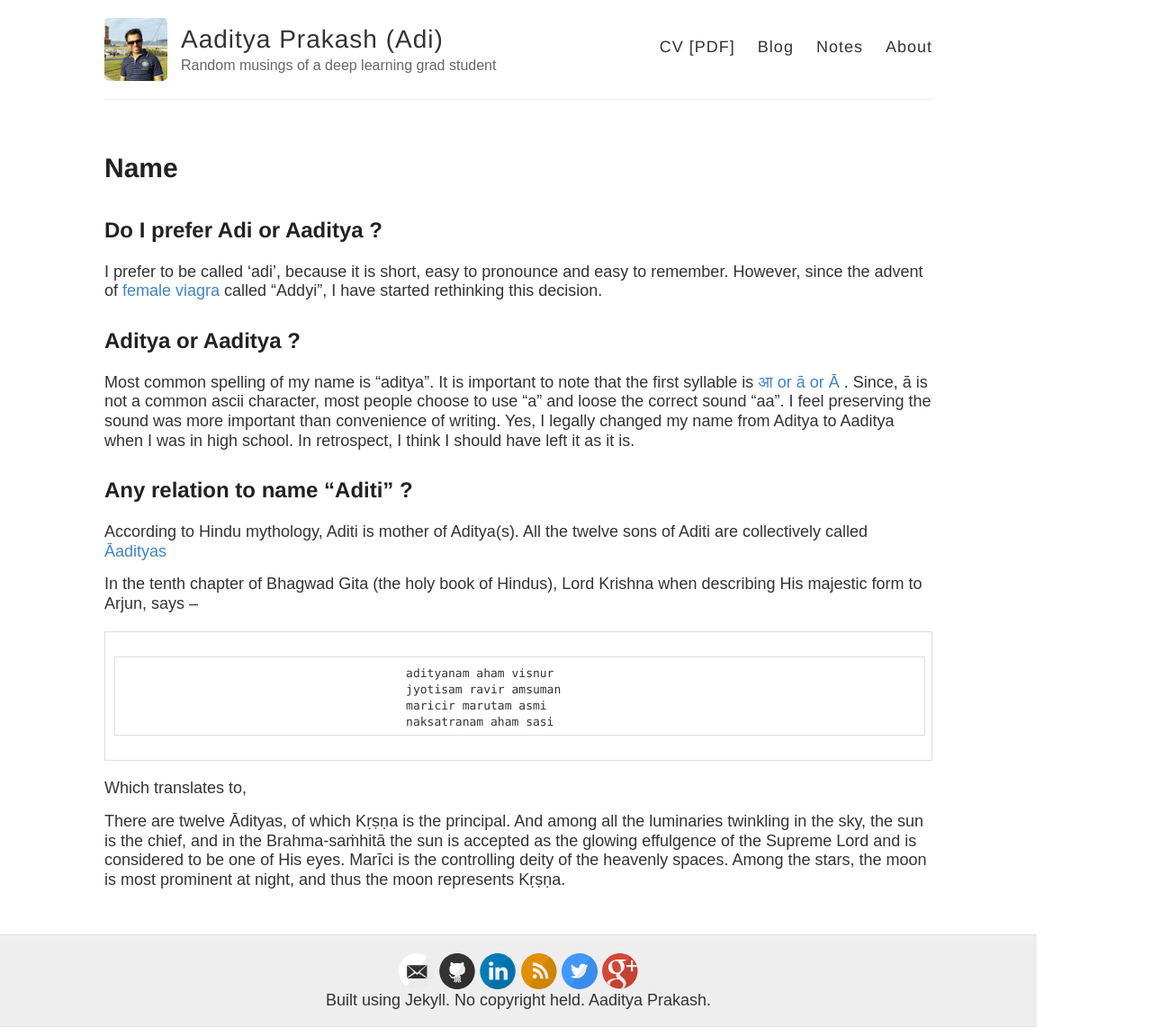
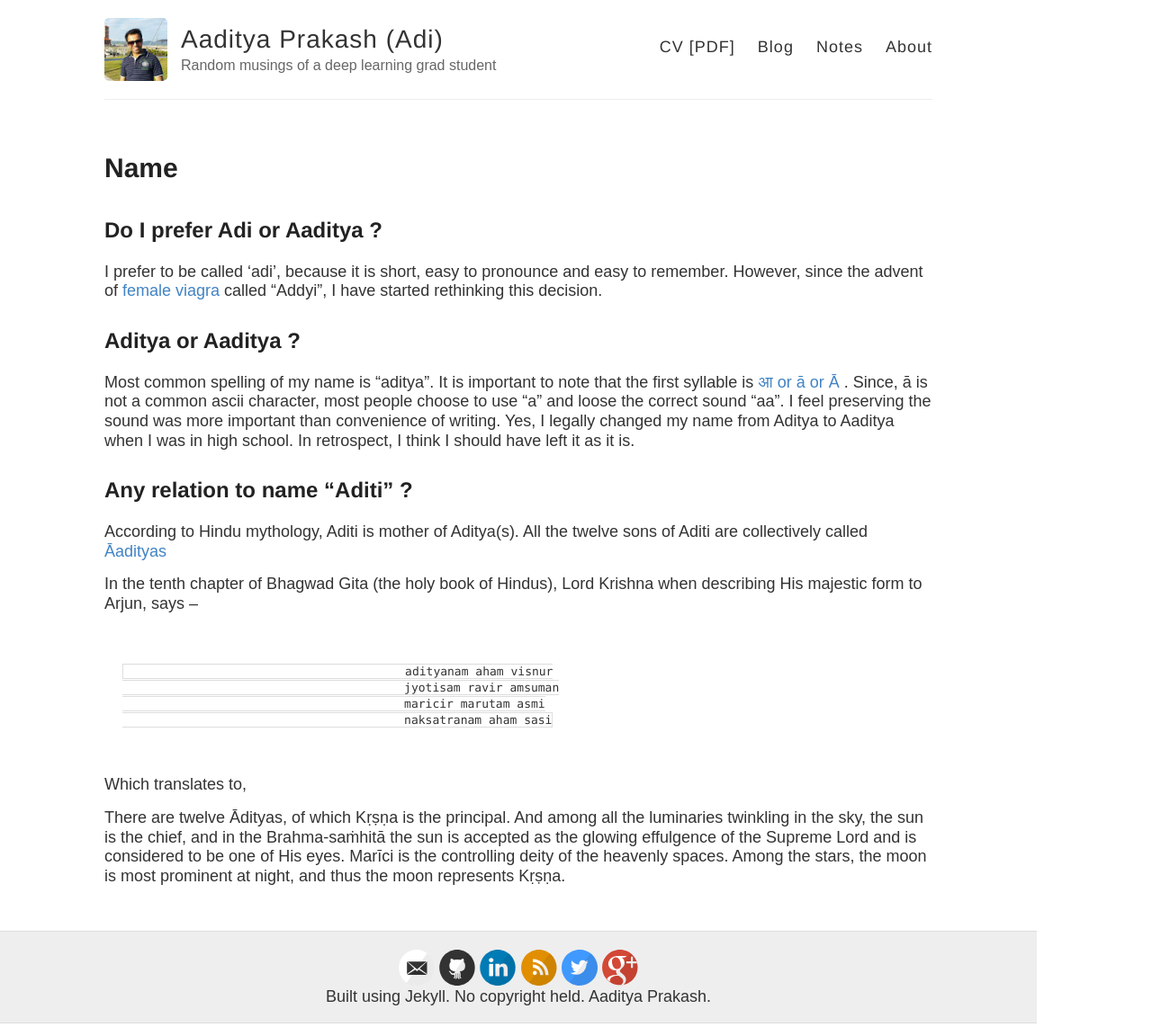
Before and after one commit to iamaaditya/iamaaditya.github.io, a Jekyll site: the page built from notes/name/index.md, in a window 1280 px wide. Shown: the whole page at 90% size. Built offline with Jekyll 4.4.1, drawn with Linux system fonts in a browser that asks for light colours; some web fonts are replaced.

Commit message:
Update _highlights.scss

```diff
--- a/_sass/_highlights.scss
+++ b/_sass/_highlights.scss
@@ -2,7 +2,6 @@
 .highlight {
   background-color: #efefef;
   padding: 7px 7px 7px 10px;
-  border: 1px solid #ddd;
   -moz-box-shadow: 3px 3px rgba(0,0,0,0.1);
   // -webkit-box-shadow: 3px 3px rgba(0,0,0,0.1);
   // box-shadow: 3px 3px rgba(0,0,0,0.1);
@@ -14,6 +13,7 @@
 code {
   font-family:'Consolas', 'Bitstream Vera Sans Mono','Courier';
   font-size: small;
+  border: 1px solid #ddd;
 }
 
 .highlight .c { color: #586E75 } /* Comment */
```
